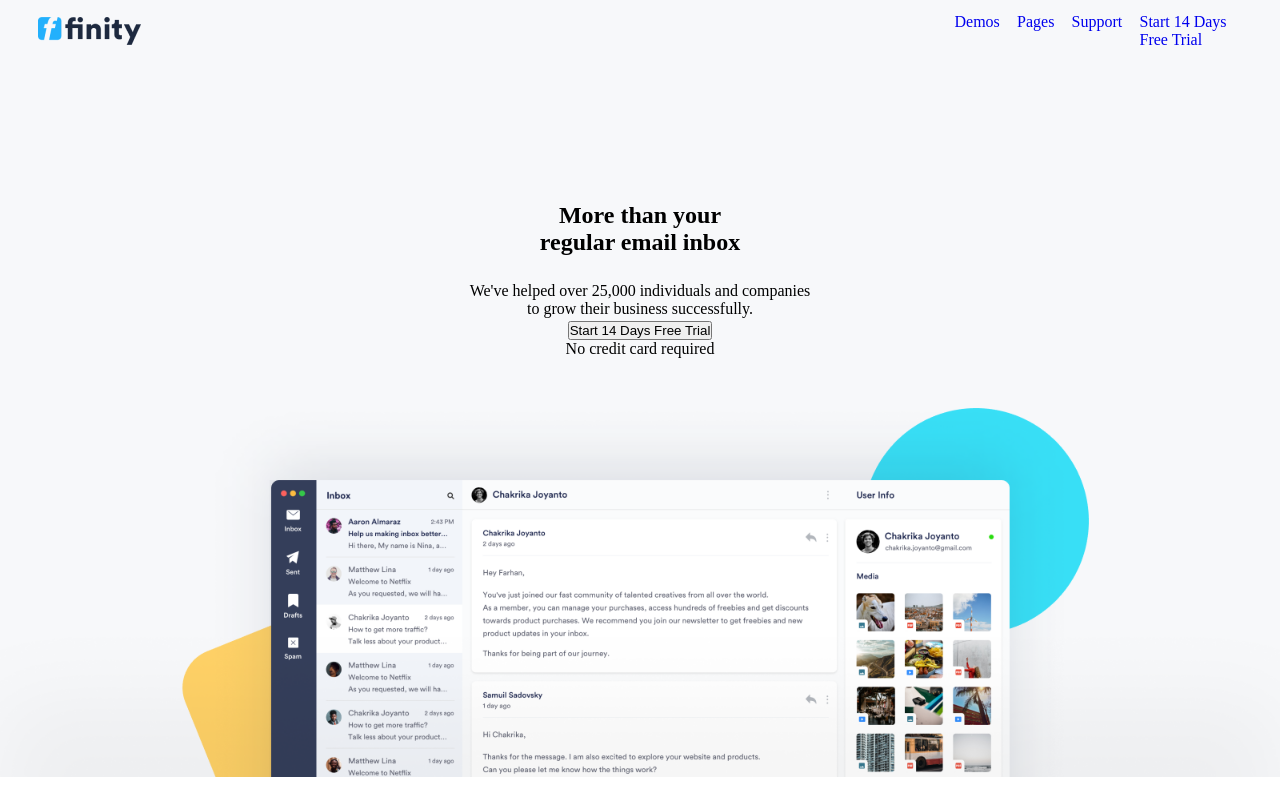
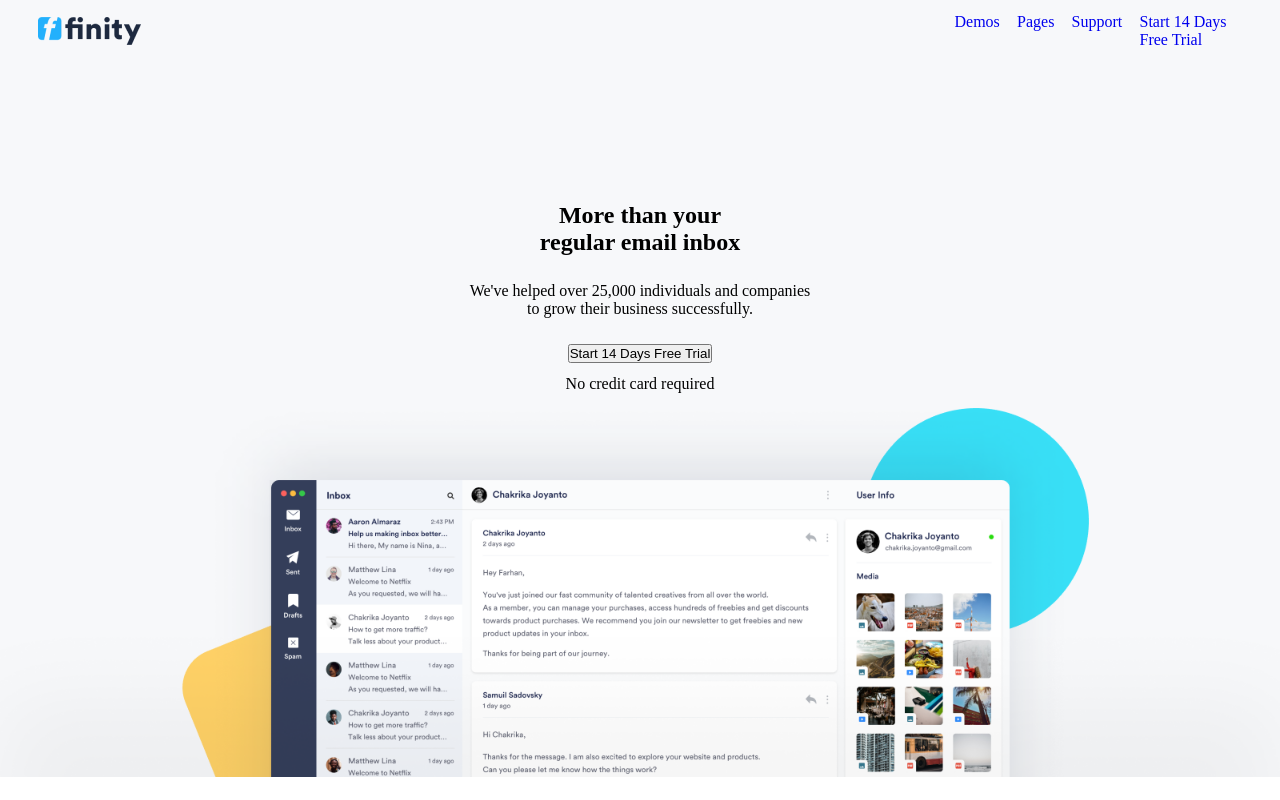
Before and after one commit to KenUdoudo/Infinity, a React (Vite) app in the folder Infinity-Landing/: page / in a window 1280 px wide. Built offline with nearby package versions, Linux system fonts and the light colour scheme.

Commit message:
main margins

```diff
--- a/Infinity-Landing/src/section1/main.jsx
+++ b/Infinity-Landing/src/section1/main.jsx
@@ -6,7 +6,7 @@ const Main = () => {
       <img src={ Backdrop } id="backdrop"/>
       <h2>More than your <br /> regular email inbox</h2>
       <p id='p1'>We've helped over 25,000 individuals and companies <br /> to grow their business successfully.</p>
-      <a href="#"><button id='mainbtn'>Start 14 Days Free Trial</button></a>
+      <a href="#"  id='mainbtn'><button>Start 14 Days Free Trial</button></a>
       <p id='p2'>No credit card required</p>
     </div>
   );
--- a/Infinity-Landing/src/section1/section1.css
+++ b/Infinity-Landing/src/section1/section1.css
@@ -33,3 +33,6 @@
 #mainbtn{
   margin-top: 2%;
 }
+#p2{
+  margin-top: 1%;
+}
```
